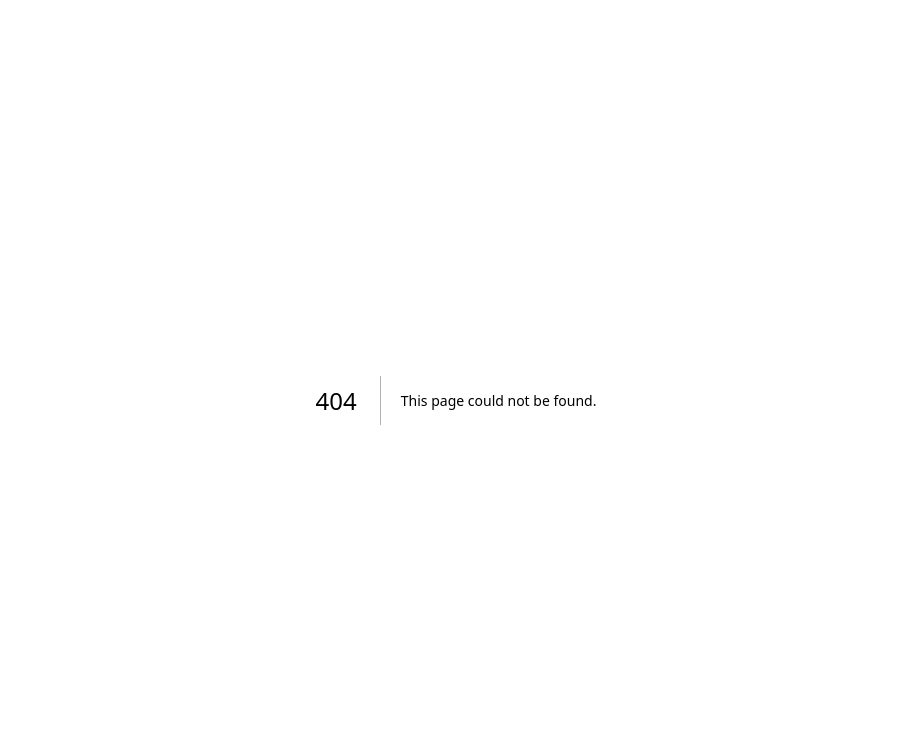
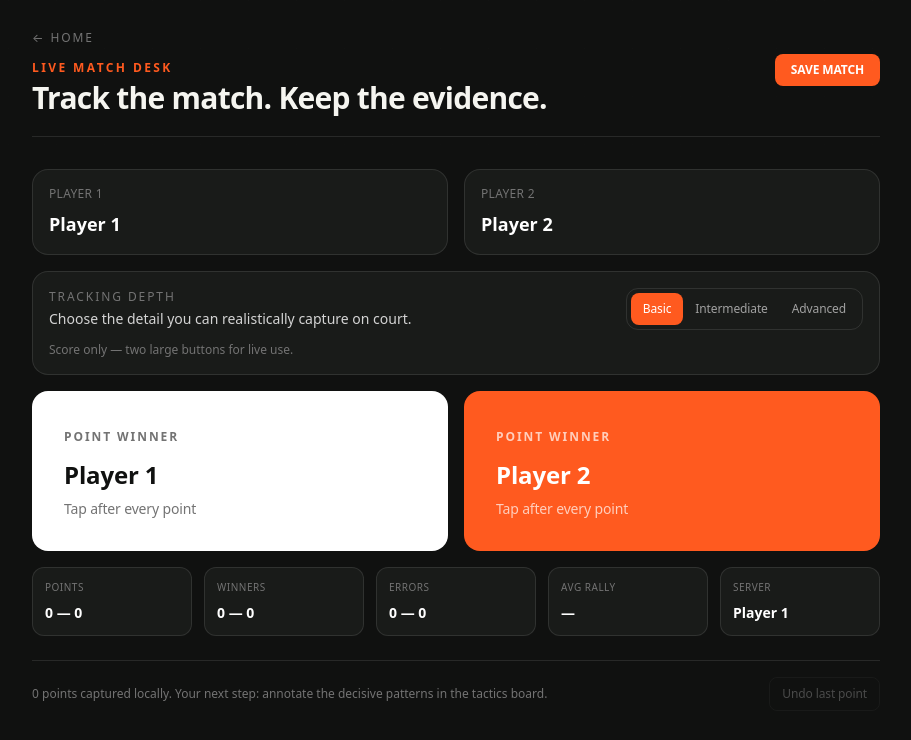
Before and after one commit to stevenchendan/Tennis-Agent, a Next.js app in the folder frontend/: page /match in a window 1280 px wide. Before the commit this address had no page. Shown: the top 740 px of the page, without its empty margins (184-1095 px from the left). Built offline with nearby package versions, Linux system fonts and the light colour scheme.

Commit message:
feat: add local-first match tracking desk

```diff
--- /dev/null
+++ b/frontend/src/app/match/page.tsx
@@ -0,0 +1,41 @@
+"use client";
+
+import Link from "next/link";
+import { useEffect, useMemo, useState } from "react";
+import { emptyMatch, summarizeMatch, type MatchTrackerState, type PointResult, type TrackingDepth } from "@/lib/match-tracker";
+
+const STORAGE_KEY = "tennis-agent-match-v1";
+const depthCopy: Record<TrackingDepth, string> = {
+  basic: "Score only — two large buttons for live use.",
+  intermediate: "Add point outcome and serve context.",
+  advanced: "Add rally length for coach-grade review.",
+};
+
+export default function MatchPage() {
+  const [match, setMatch] = useState<MatchTrackerState>(emptyMatch);
+  const [saved, setSaved] = useState(false);
+  useEffect(() => { try { const raw = localStorage.getItem(STORAGE_KEY); if (raw) setMatch(JSON.parse(raw)); } catch { /* ignore */ } }, []);
+  const summary = useMemo(() => summarizeMatch(match), [match]);
+  function update(patch: Partial<MatchTrackerState>) { setMatch((current) => ({ ...current, ...patch })); setSaved(false); }
+  function addPoint(winner: PointResult) {
+    const point = { id: crypto.randomUUID(), winner, server: match.server, kind: "rally" as const, outcome: "other" as const, createdAt: new Date().toISOString() };
+    setMatch((current) => ({ ...current, points: [...current.points, point] })); setSaved(false);
+  }
+  function undo() { setMatch((current) => ({ ...current, points: current.points.slice(0, -1) })); setSaved(false); }
+  function save() { localStorage.setItem(STORAGE_KEY, JSON.stringify(match)); setSaved(true); }
+
+  return <main className="mx-auto min-h-screen max-w-4xl px-4 py-6 sm:px-6">
+    <header className="mb-8 flex items-center justify-between border-b border-white/10 pb-5">
+      <div><Link href="/" className="text-xs uppercase tracking-[0.16em] text-neutral-500 hover:text-[#ff5a1f]">← Home</Link><p className="mt-3 text-xs font-semibold uppercase tracking-[0.2em] text-[#ff5a1f]">Live match desk</p><h1 className="mt-1 text-3xl font-bold tracking-tight">Track the match. Keep the evidence.</h1></div>
+      <button onClick={save} className="rounded-lg bg-[#ff5a1f] px-4 py-2 text-xs font-semibold uppercase tracking-wide text-white">{saved ? "Saved" : "Save match"}</button>
+    </header>
+    <section className="grid gap-4 sm:grid-cols-2">
+      <label className="surface-card rounded-2xl border p-4 text-xs uppercase tracking-wide text-neutral-500">Player 1<input value={match.playerOne} onChange={(e) => update({ playerOne: e.target.value })} className="mt-2 w-full bg-transparent text-lg font-semibold normal-case tracking-normal text-white outline-none" /></label>
+      <label className="surface-card rounded-2xl border p-4 text-xs uppercase tracking-wide text-neutral-500">Player 2<input value={match.playerTwo} onChange={(e) => update({ playerTwo: e.target.value })} className="mt-2 w-full bg-transparent text-lg font-semibold normal-case tracking-normal text-white outline-none" /></label>
+    </section>
+    <section className="mt-4 surface-card rounded-2xl border p-4"><div className="mb-3 flex flex-wrap items-center justify-between gap-3"><div><p className="text-xs uppercase tracking-[0.16em] text-neutral-500">Tracking depth</p><p className="mt-1 text-sm text-neutral-300">Choose the detail you can realistically capture on court.</p></div><div className="flex rounded-xl border border-white/10 p-1">{(["basic", "intermediate", "advanced"] as TrackingDepth[]).map((depth) => <button key={depth} onClick={() => update({ depth })} className={`rounded-lg px-3 py-2 text-xs capitalize ${match.depth === depth ? "bg-[#ff5a1f] text-white" : "text-neutral-400"}`}>{depth}</button>)}</div></div><p className="text-xs text-neutral-500">{depthCopy[match.depth]}</p></section>
+    <section className="mt-4 grid gap-4 sm:grid-cols-2"><button onClick={() => addPoint("p1")} className="rounded-2xl bg-white p-8 text-left text-[#101110] transition hover:bg-[#ffede7]"><span className="text-xs font-bold uppercase tracking-[0.16em] text-neutral-500">Point winner</span><strong className="mt-3 block text-2xl">{match.playerOne}</strong><span className="mt-2 block text-sm text-neutral-500">Tap after every point</span></button><button onClick={() => addPoint("p2")} className="rounded-2xl bg-[#ff5a1f] p-8 text-left text-white transition hover:bg-[#ff7040]"><span className="text-xs font-bold uppercase tracking-[0.16em] text-white/70">Point winner</span><strong className="mt-3 block text-2xl">{match.playerTwo}</strong><span className="mt-2 block text-sm text-white/70">Tap after every point</span></button></section>
+    <section className="mt-4 grid grid-cols-2 gap-3 sm:grid-cols-5">{[["Points", `${summary.points[0]} — ${summary.points[1]}`],["Winners", `${summary.winners[0]} — ${summary.winners[1]}`],["Errors", `${summary.errors[0]} — ${summary.errors[1]}`],["Avg rally", summary.averageRally ? `${summary.averageRally}` : "—"],["Server", match.server === 1 ? match.playerOne : match.playerTwo]].map(([label, value]) => <div key={label} className="surface-card rounded-xl border p-3"><p className="text-[10px] uppercase tracking-wider text-neutral-500">{label}</p><p className="mt-2 truncate text-sm font-semibold text-white">{value}</p></div>)}</section>
+    <section className="mt-6 flex items-center justify-between border-t border-white/10 pt-4"><p className="text-xs text-neutral-500">{match.points.length} points captured locally. Your next step: annotate the decisive patterns in the tactics board.</p><button onClick={undo} disabled={!match.points.length} className="rounded-lg border border-white/10 px-3 py-2 text-xs text-neutral-400 disabled:opacity-40">Undo last point</button></section>
+  </main>;
+}
--- /dev/null
+++ b/frontend/src/lib/match-tracker.ts
@@ -0,0 +1,45 @@
+export type TrackingDepth = "basic" | "intermediate" | "advanced";
+export type PointResult = "p1" | "p2";
+
+export interface MatchPoint {
+  id: string;
+  winner: PointResult;
+  server: 1 | 2;
+  kind: "serve" | "return" | "rally";
+  outcome: "winner" | "forced-error" | "unforced-error" | "other";
+  rallyLength?: number;
+  createdAt: string;
+}
+
+export interface MatchTrackerState {
+  playerOne: string;
+  playerTwo: string;
+  server: 1 | 2;
+  depth: TrackingDepth;
+  points: MatchPoint[];
+}
+
+export const emptyMatch = (): MatchTrackerState => ({
+  playerOne: "Player 1",
+  playerTwo: "Player 2",
+  server: 1,
+  depth: "basic",
+  points: [],
+});
+
+export function summarizeMatch(match: MatchTrackerState) {
+  const wins = [0, 0];
+  const winners = [0, 0];
+  const errors = [0, 0];
+  let rallyTotal = 0;
+  let rallyCount = 0;
+  for (const point of match.points) {
+    wins[point.winner === "p1" ? 0 : 1] += 1;
+    if (point.outcome === "winner") winners[point.winner === "p1" ? 0 : 1] += 1;
+    if (point.outcome === "unforced-error" || point.outcome === "forced-error") {
+      errors[point.winner === "p1" ? 1 : 0] += 1;
+    }
+    if (point.rallyLength) { rallyTotal += point.rallyLength; rallyCount += 1; }
+  }
+  return { points: wins, winners, errors, averageRally: rallyCount ? Math.round((rallyTotal / rallyCount) * 10) / 10 : 0 };
+}
```
